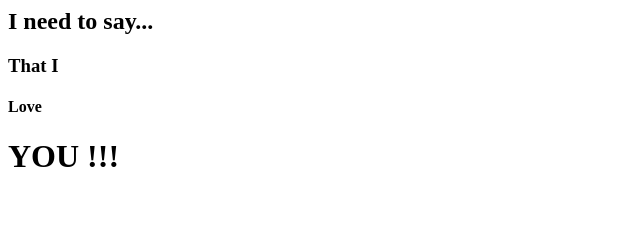
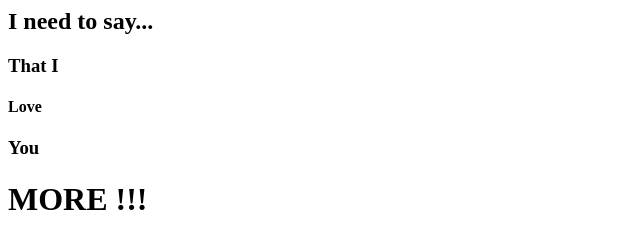
Before and after one commit to rene-sun/Try, a plain HTML site: page index.html in a window 1280 px wide. Shown: the whole page, without its empty margins (0-640 px from the left). Drawn offline with Linux system fonts and the light colour scheme.

Commit message:
Update index.html

```diff
--- a/index.html
+++ b/index.html
@@ -4,7 +4,8 @@
             <h2> I need to say... </h2>
             <h3> That I </h3>
             <h4> Love </h4>
-            <h1> YOU !!! </h1>
+            <h3> You </h3>
+            <h1> MORE !!!</h1>
         </body>
     </head>
 </html>
```
